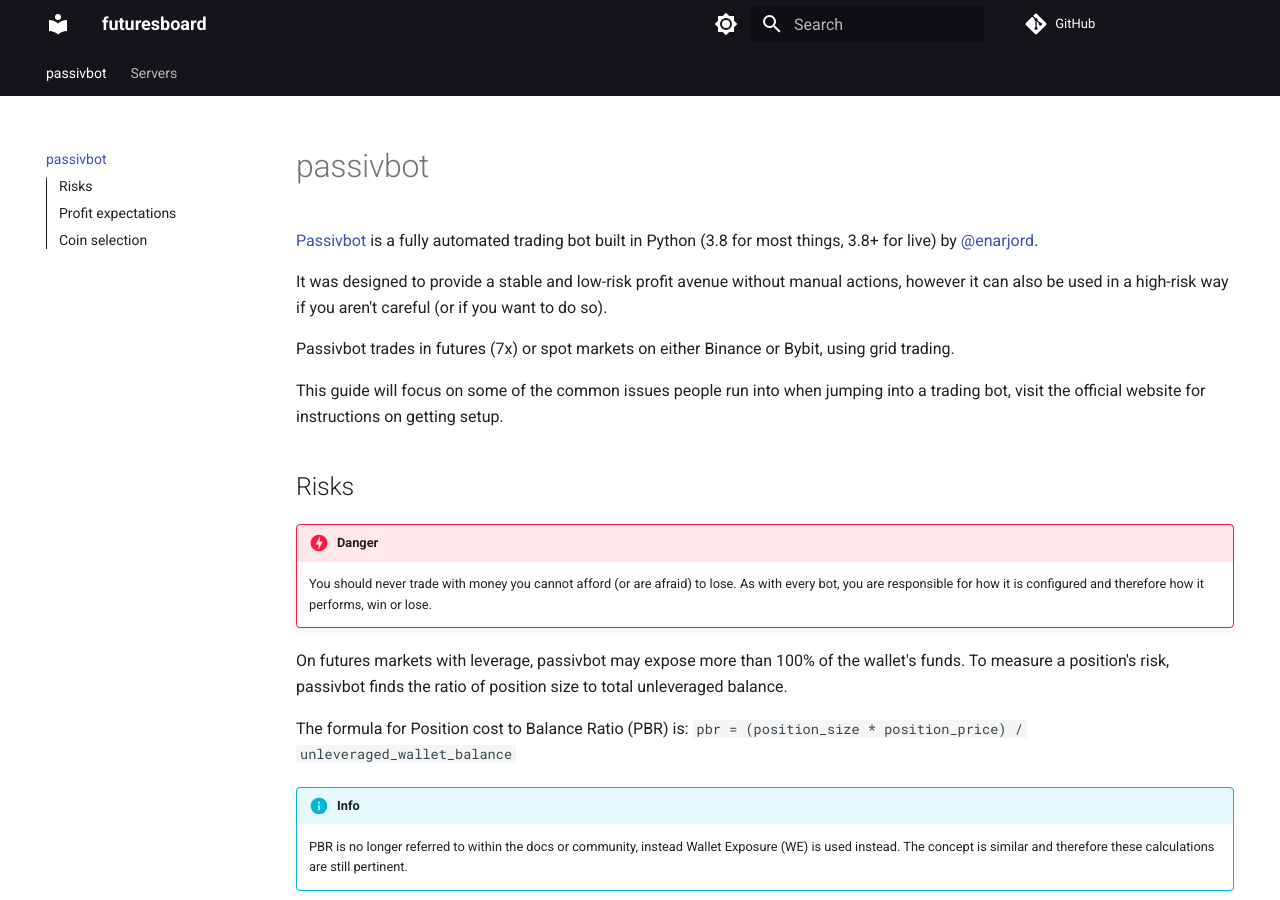
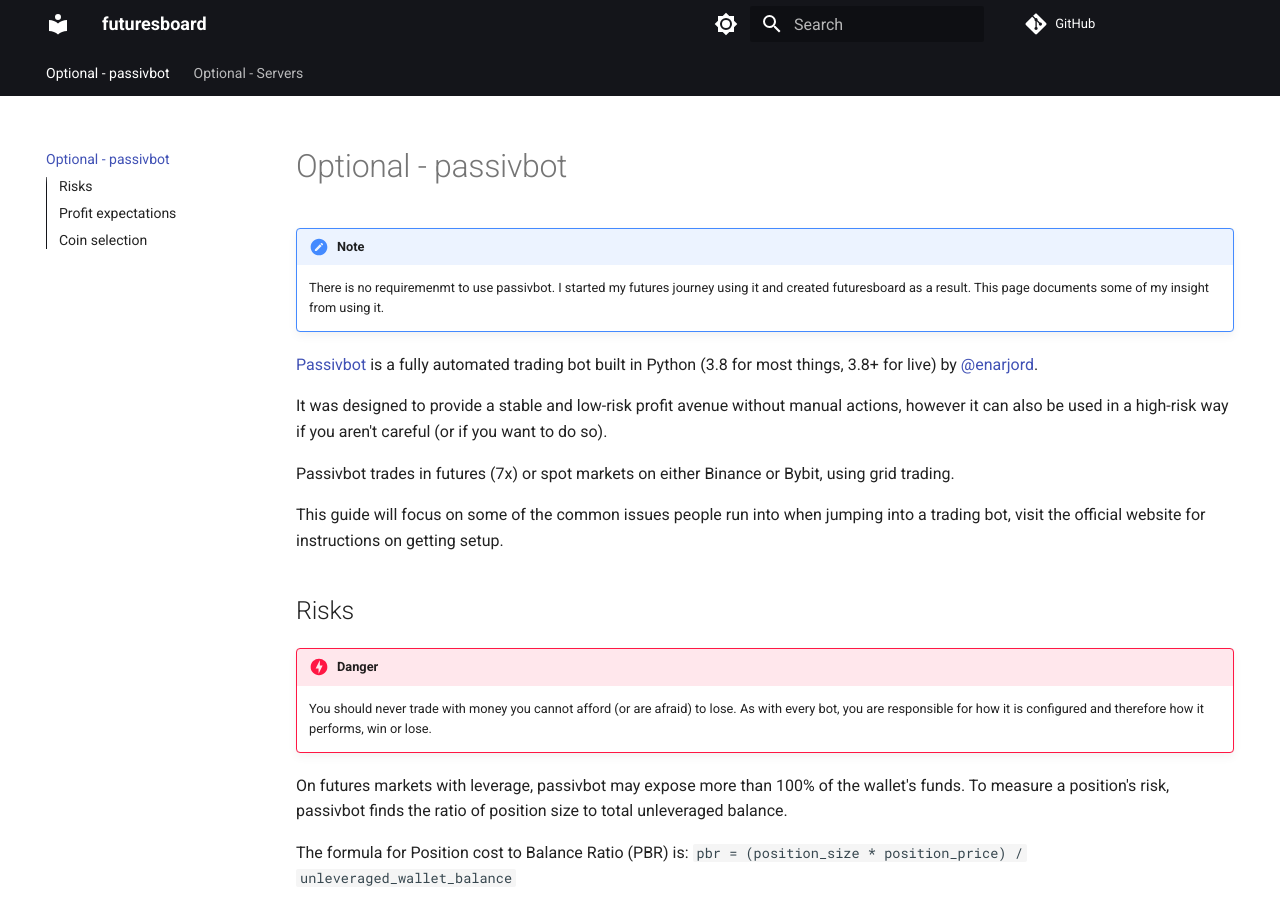
Before and after one commit to ecoppen/futuresboard, an MkDocs documentation site: the page built from docs/passivbot.md, in a window 1280 px wide and 900 px high. Built offline with MkDocs 1.6.1 and Material for MkDocs 9.7.7, drawn with Linux system fonts in a browser that asks for light colours; comment, search, counter and statistics services are not loaded.

Commit message:
update optional docs
closes #116

```diff
--- a/docs/passivbot.md
+++ b/docs/passivbot.md
@@ -1,4 +1,6 @@
-# passivbot
+# Optional - passivbot
+!!! note
+    There is no requiremenmt to use passivbot. I started my futures journey using it and created futuresboard as a result. This page documents some of my insight from using it.
 
 [Passivbot](https://www.passivbot.com/en/latest/) is a fully automated trading bot built in Python (3.8 for most things, 3.8+ for live) by [@enarjord](https://github.com/enarjord/).
 
--- a/docs/server_setup.md
+++ b/docs/server_setup.md
@@ -1,4 +1,4 @@
-# Servers
+# Optional - Servers
 !!! note
     An external server setup is recommended over one in your home because of speed, reliability and location. This guide is going to assume you're running Debian 10+
 
```
